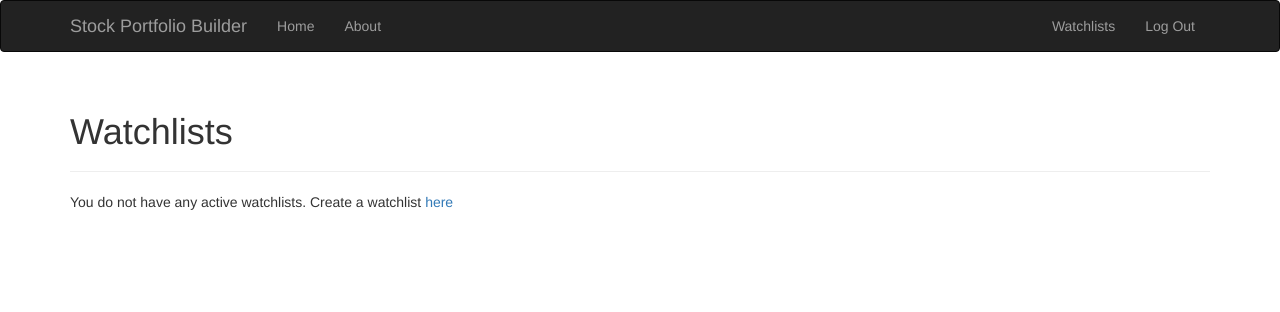
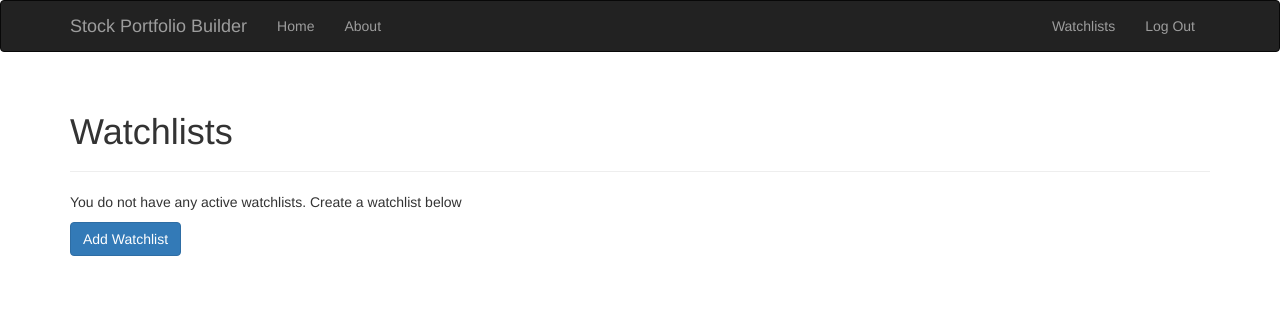
Before and after one commit to will-i-amv/portfolio-builder, a Flask app: page /watchlist/ in a window 1280 px wide. Shown: the top 312 px of the page. Run offline with Flask 3, Linux system fonts and the light colour scheme; the visitor is signed in with stand-in values (Sample User, id 1); some libraries are stand-ins or nearby versions.

Commit message:
Changes: * Add form to create a new watchlist * Modify view function 'index()' and its template to show the new watchlist form * Add skeleton of new function 'add_watchlist()'

```diff
--- a/portfolio_builder/public/forms.py
+++ b/portfolio_builder/public/forms.py
@@ -1,8 +1,31 @@
+from flask_login import current_user
 from flask_wtf import FlaskForm
 from wtforms import validators as v
-from wtforms import SubmitField, SelectField
+from wtforms import StringField, SubmitField, SelectField
+
+from portfolio_builder.public.models import Watchlist
 
 
 class WatchlistSelectForm(FlaskForm):
     watchlist = SelectField("Select a Watchlist",  validators=[v.InputRequired()])
     submit = SubmitField("Get Overview")
+
+
+class WatchlistAddForm(FlaskForm):
+    name = StringField(
+        "Watchlist Name",
+        validators=[v.InputRequired(), v.Length(min=1, max=25)]
+    )
+    submit = SubmitField("Add")
+
+    def validate_name(self, name):
+        name_check = (
+            Watchlist
+            .query
+            .filter_by(user_id=current_user.id, name=name.data)
+            .first()
+        )
+        if name_check is not None:
+            raise v.ValidationError(
+                "There is already a watchlist with the same name"
+            )
--- a/portfolio_builder/public/views/watchlist.py
+++ b/portfolio_builder/public/views/watchlist.py
@@ -1,7 +1,10 @@
-from flask import Blueprint, render_template
+from flask_login import current_user
+from flask import Blueprint, flash, redirect, render_template, url_for
 from flask_login import login_required
 
-from portfolio_builder.public.forms import WatchlistSelectForm
+from portfolio_builder import db
+from portfolio_builder.public.forms import WatchlistAddForm, WatchlistSelectForm
+from portfolio_builder.public.models import Watchlist
 
 
 bp = Blueprint("watchlist", __name__, url_prefix="/watchlist")
@@ -10,10 +13,18 @@ bp = Blueprint("watchlist", __name__, url_prefix="/watchlist")
 @bp.route("/", methods=('GET', 'POST'))
 @login_required
 def index():
-    select_form = WatchlistSelectForm()
+    watchlist_select_form = WatchlistSelectForm()
+    watchlist_add_form = WatchlistAddForm()
     watchlists = []
     return render_template(
         "public/watchlist.html",
-        form=select_form,
+        watchlist_select_form=watchlist_select_form,
+        watchlist_add_form=watchlist_add_form,
         watchlists=watchlists
     )
+
+
+@bp.route('/add', methods=['POST'])
+@login_required
+def add_watchlist():
+    return redirect(url_for('watchlist.index'))
--- a/portfolio_builder/templates/public/watchlist.html
+++ b/portfolio_builder/templates/public/watchlist.html
@@ -2,18 +2,28 @@
 {% import 'bootstrap/wtf.html' as wtf %}
 
 {% block title %}
-    Watchlist
+    Watchlists
 {% endblock %}
 
 {% block page_content %}
     <div class="page-header">
         <h1>Watchlists</h1>
     </div>
-    {% if not watchlists %}
-        <p>
-            You do not have any active watchlists. Create a watchlist <a href="">here</a>
-        </p>
-    {% else %}
-        <div class="col-md-4">{{ wtf.quick_form(form) }}</div>
-    {% endif %}
+    <div>
+        {% if not watchlists %}
+            <p>You do not have any active watchlists. Create a watchlist below</p>
+        {% else %}
+            <p>Select a Watchlist</p>
+            <div class="col-md-4">{{ wtf.quick_form(watchlist_select_form) }}</div>
+        {% endif %}
+    </div>
+    <button class="btn btn-primary" type="button" data-toggle="collapse" data-target="#hiddenForm"
+            aria-expanded="false" aria-controls="hiddenForm">Add Watchlist</button>
+    <div class="collapse" id="hiddenForm">
+        <form action="{{ url_for('watchlist.add_watchlist') }}" method="post">
+            {{ watchlist_add_form.hidden_tag() }}
+            {{ watchlist_add_form.name.label }} {{ watchlist_add_form.name() }}
+            {{ watchlist_add_form.submit() }}
+        </form>
+    </div>
 {% endblock %}
```
